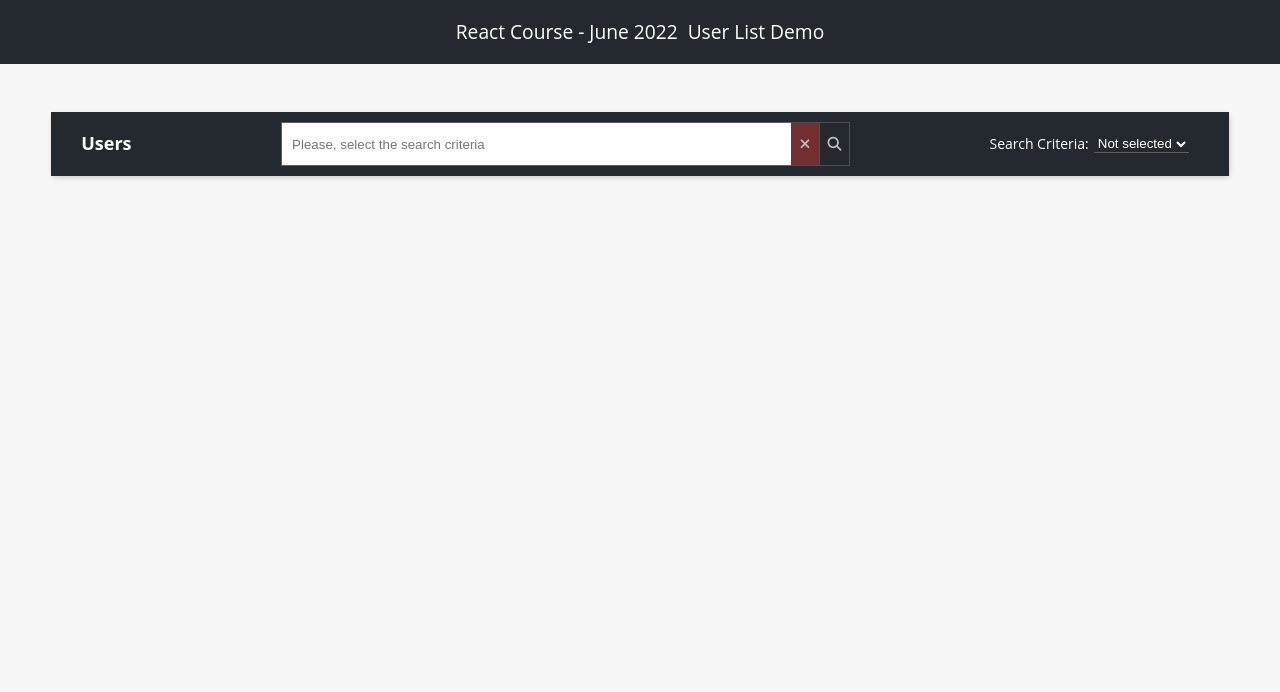
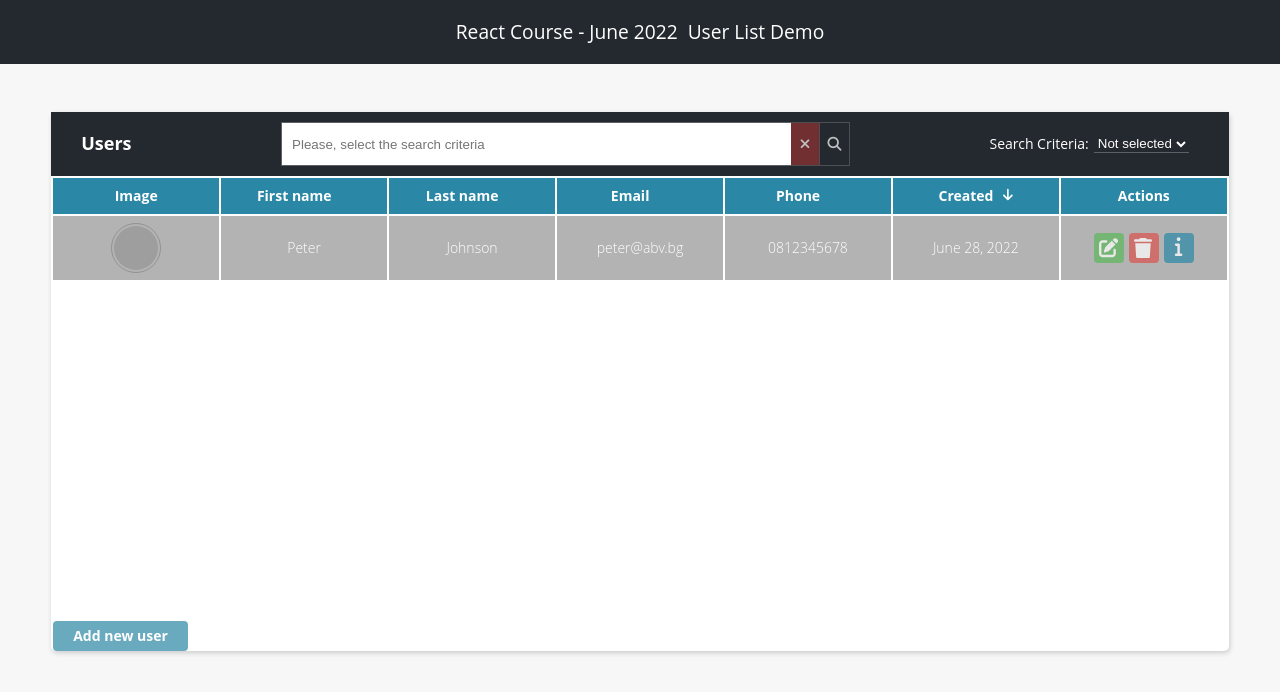
Before and after one commit to PetarPanajotov/SoftwareUniversity, a React (Create React App) app in the folder ReactJS/user-lists/: page / in a window 1280 px wide. Shown: the top 692 px of the page. Built offline with nearby package versions, Linux system fonts and the light colour scheme; grey boxes are pictures that could not be loaded.

Commit message:
Added table component from resources.

```diff
--- a/ReactJS/user-lists/src/App.js
+++ b/ReactJS/user-lists/src/App.js
@@ -1,6 +1,6 @@
 import { Header } from "./components/Header";
 import { Search } from "./components/Search";
-
+import { TableList } from "./components/TableList";
 function App() {
     return (
         <>
@@ -8,6 +8,10 @@ function App() {
             <main className="main">
                 <section className="card users-container">
                     <Search />
+                    <div className="table-wrapper">
+                        <TableList />
+                    </div>
+                        <button className="btn-add btn">Add new user</button>
                 </section>
             </main>
         </>
--- /dev/null
+++ b/ReactJS/user-lists/src/components/TableList.js
@@ -0,0 +1,103 @@
+export function TableList() {
+    return (
+        <table className="table">
+            <thead>
+                <tr>
+                    <th>
+                        Image
+                    </th>
+                    <th>
+                        First name<svg className="icon svg-inline--fa fa-arrow-down Table_icon__+HHgn" aria-hidden="true" focusable="false" data-prefix="fas"
+                            data-icon="arrow-down" role="img"
+                            xmlns="http://www.w3.org/2000/svg" viewBox="0 0 384 512">
+                            <path fill="currentColor"
+                                d="M374.6 310.6l-160 160C208.4 476.9 200.2 480 192 480s-16.38-3.125-22.62-9.375l-160-160c-12.5-12.5-12.5-32.75 0-45.25s32.75-12.5 45.25 0L160 370.8V64c0-17.69 14.33-31.1 31.1-31.1S224 46.31 224 64v306.8l105.4-105.4c12.5-12.5 32.75-12.5 45.25 0S387.1 298.1 374.6 310.6z">
+                            </path>
+                        </svg>
+                    </th>
+                    <th>
+                        Last name<svg className="icon svg-inline--fa fa-arrow-down Table_icon__+HHgn" aria-hidden="true" focusable="false" data-prefix="fas" data-icon="arrow-down"
+                            role="img" xmlns="http://www.w3.org/2000/svg"
+                            viewBox="0 0 384 512">
+                            <path fill="currentColor"
+                                d="M374.6 310.6l-160 160C208.4 476.9 200.2 480 192 480s-16.38-3.125-22.62-9.375l-160-160c-12.5-12.5-12.5-32.75 0-45.25s32.75-12.5 45.25 0L160 370.8V64c0-17.69 14.33-31.1 31.1-31.1S224 46.31 224 64v306.8l105.4-105.4c12.5-12.5 32.75-12.5 45.25 0S387.1 298.1 374.6 310.6z">
+                            </path>
+                        </svg>
+                    </th>
+                    <th>
+                        Email<svg className="icon svg-inline--fa fa-arrow-down Table_icon__+HHgn" aria-hidden="true" focusable="false" data-prefix="fas" data-icon="arrow-down"
+                            role="img" xmlns="http://www.w3.org/2000/svg"
+                            viewBox="0 0 384 512">
+                            <path fill="currentColor"
+                                d="M374.6 310.6l-160 160C208.4 476.9 200.2 480 192 480s-16.38-3.125-22.62-9.375l-160-160c-12.5-12.5-12.5-32.75 0-45.25s32.75-12.5 45.25 0L160 370.8V64c0-17.69 14.33-31.1 31.1-31.1S224 46.31 224 64v306.8l105.4-105.4c12.5-12.5 32.75-12.5 45.25 0S387.1 298.1 374.6 310.6z">
+                            </path>
+                        </svg>
+                    </th>
+                    <th>
+                        Phone<svg className="icon svg-inline--fa fa-arrow-down Table_icon__+HHgn" aria-hidden="true" focusable="false" data-prefix="fas" data-icon="arrow-down"
+                            role="img" xmlns="http://www.w3.org/2000/svg"
+                            viewBox="0 0 384 512">
+                            <path fill="currentColor"
+                                d="M374.6 310.6l-160 160C208.4 476.9 200.2 480 192 480s-16.38-3.125-22.62-9.375l-160-160c-12.5-12.5-12.5-32.75 0-45.25s32.75-12.5 45.25 0L160 370.8V64c0-17.69 14.33-31.1 31.1-31.1S224 46.31 224 64v306.8l105.4-105.4c12.5-12.5 32.75-12.5 45.25 0S387.1 298.1 374.6 310.6z">
+                            </path>
+                        </svg>
+                    </th>
+                    <th>
+                        Created
+                        <svg className="icon active-icon svg-inline--fa fa-arrow-down Table_icon__+HHgn" aria-hidden="true" focusable="false" data-prefix="fas"
+                            data-icon="arrow-down" role="img"
+                            xmlns="http://www.w3.org/2000/svg" viewBox="0 0 384 512">
+                            <path fill="currentColor"
+                                d="M374.6 310.6l-160 160C208.4 476.9 200.2 480 192 480s-16.38-3.125-22.62-9.375l-160-160c-12.5-12.5-12.5-32.75 0-45.25s32.75-12.5 45.25 0L160 370.8V64c0-17.69 14.33-31.1 31.1-31.1S224 46.31 224 64v306.8l105.4-105.4c12.5-12.5 32.75-12.5 45.25 0S387.1 298.1 374.6 310.6z">
+                            </path>
+                        </svg>
+                    </th>
+                    <th>Actions</th>
+                </tr>
+            </thead>
+            <tbody>
+                {/* <!-- Table row component --> */}
+                <tr>
+                    <td>
+                        <img src="https://cdn.pixabay.com/photo/2015/10/05/22/37/blank-profile-picture-973460__340.png"
+                            alt="Peter's profile" className="image" />
+                    </td>
+                    <td>Peter</td>
+                    <td>Johnson</td>
+                    <td>peter@abv.bg</td>
+                    <td>0812345678</td>
+                    <td>June 28, 2022</td>
+
+                    <td className="actions">
+                        <button className="btn edit-btn" title="Edit">
+                            <svg aria-hidden="true" focusable="false" data-prefix="fas" data-icon="pen-to-square"
+                                className="svg-inline--fa fa-pen-to-square" role="img" xmlns="http://www.w3.org/2000/svg"
+                                viewBox="0 0 532 512">
+                                <path fill="currentColor"
+                                    d="M490.3 40.4C512.2 62.27 512.2 97.73 490.3 119.6L460.3 149.7L362.3 51.72L392.4 21.66C414.3-.2135 449.7-.2135 471.6 21.66L490.3 40.4zM172.4 241.7L339.7 74.34L437.7 172.3L270.3 339.6C264.2 345.8 256.7 350.4 248.4 353.2L159.6 382.8C150.1 385.6 141.5 383.4 135 376.1C128.6 370.5 126.4 361 129.2 352.4L158.8 263.6C161.6 255.3 166.2 247.8 172.4 241.7V241.7zM192 63.1C209.7 63.1 224 78.33 224 95.1C224 113.7 209.7 127.1 192 127.1H96C78.33 127.1 64 142.3 64 159.1V416C64 433.7 78.33 448 96 448H352C369.7 448 384 433.7 384 416V319.1C384 302.3 398.3 287.1 416 287.1C433.7 287.1 448 302.3 448 319.1V416C448 469 405 512 352 512H96C42.98 512 0 469 0 416V159.1C0 106.1 42.98 63.1 96 63.1H192z">
+                                </path>
+                            </svg>
+                        </button>
+                        <button className="btn delete-btn" title="Delete">
+                            <svg aria-hidden="true" focusable="false" data-prefix="fas" data-icon="trash"
+                                className="svg-inline--fa fa-trash" role="img" xmlns="http://www.w3.org/2000/svg" viewBox="0 0 498 512">
+                                <path fill="currentColor"
+                                    d="M135.2 17.69C140.6 6.848 151.7 0 163.8 0H284.2C296.3 0 307.4 6.848 312.8 17.69L320 32H416C433.7 32 448 46.33 448 64C448 81.67 433.7 96 416 96H32C14.33 96 0 81.67 0 64C0 46.33 14.33 32 32 32H128L135.2 17.69zM394.8 466.1C393.2 492.3 372.3 512 346.9 512H101.1C75.75 512 54.77 492.3 53.19 466.1L31.1 128H416L394.8 466.1z">
+                                </path>
+                            </svg>
+                        </button>
+                        <button className="btn info-btn" title="Info">
+                            <svg aria-hidden="true" focusable="false" data-prefix="fas" data-icon="info"
+                                className="svg-inline--fa fa-info" role="img" xmlns="http://www.w3.org/2000/svg"
+                                viewBox="-150 0 512 612">
+                                <path fill="currentColor"
+                                    d="M160 448h-32V224c0-17.69-14.33-32-32-32L32 192c-17.67 0-32 14.31-32 32s14.33 31.1 32 31.1h32v192H32c-17.67 0-32 14.31-32 32s14.33 32 32 32h128c17.67 0 32-14.31 32-32S177.7 448 160 448zM96 128c26.51 0 48-21.49 48-48S122.5 32.01 96 32.01s-48 21.49-48 48S69.49 128 96 128z">
+                                </path>
+                            </svg>
+                        </button>
+                    </td>
+                </tr>
+            </tbody>
+        </table>
+    )
+}
```
